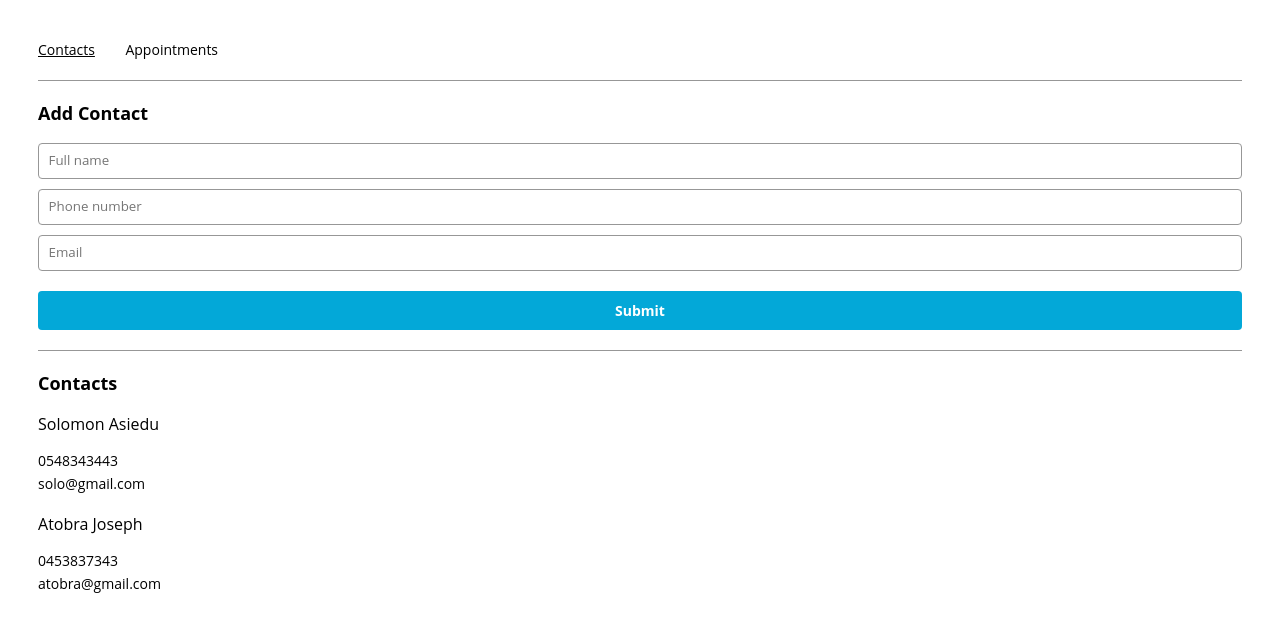
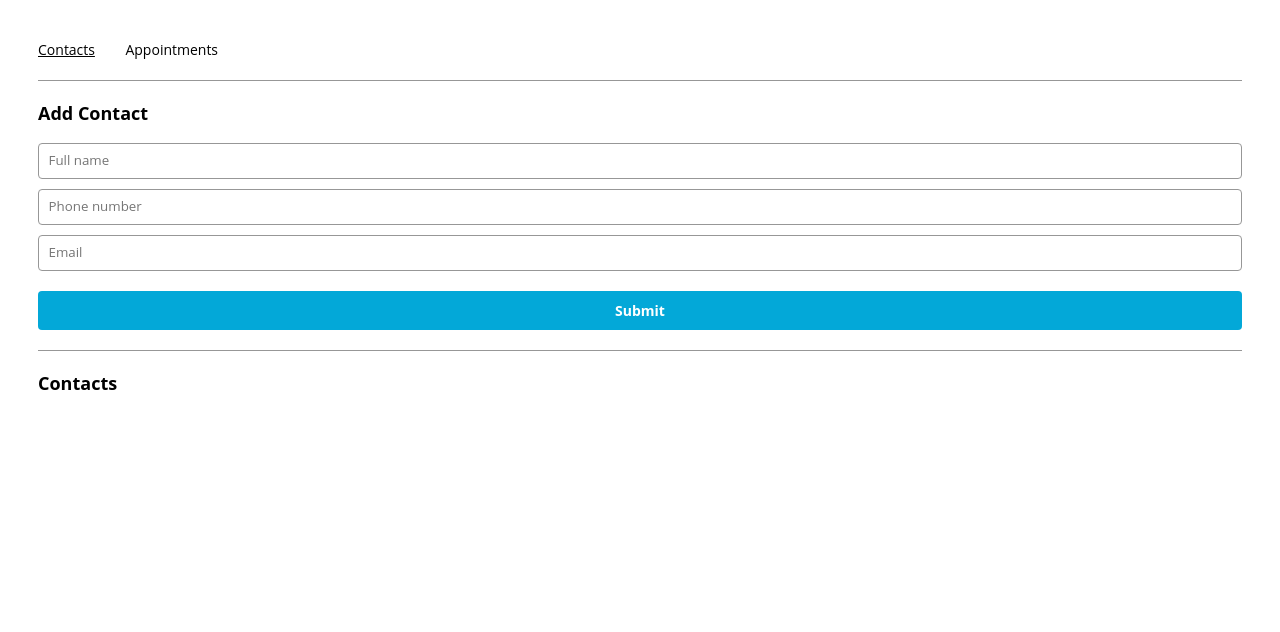
Before and after one commit to asiedusolo/appointmentPlanner, a React (Create React App) app: page /contacts in a window 1280 px wide. Shown: the top 632 px of the page. Built offline with nearby package versions, Linux system fonts and the light colour scheme.

Commit message:
setting initial contacts and appointments array back to empty

```diff
--- a/src/App.js
+++ b/src/App.js
@@ -10,28 +10,8 @@ function App() {
   Define state variables for
   contacts and appointments
   */
-  const [contacts, setContacts] = useState([
-    {name: 'Solomon Asiedu',
-     phone: '0548343443',
-     email: 'solo@gmail.com'
-    },
-    {name: 'Atobra Joseph',
-     phone: '0453837343',
-     email: 'atobra@gmail.com'
-    }
-  ])
-  const [appointments, setAppointments] = useState([
-    {title: 'Training progress',
-     contact: 'first contact',
-     date: '2nd Feb, 2019',
-     time: '2:30pm'
-    },
-    {title: 'Codesignal progress',
-     contact: 'second contact',
-     date: '5th March, 2021',
-     time: '5:30pm'
-    }
-  ])
+  const [contacts, setContacts] = useState([])
+  const [appointments, setAppointments] = useState([])
 
   const ROUTES = {
     CONTACTS: "/contacts",
```
